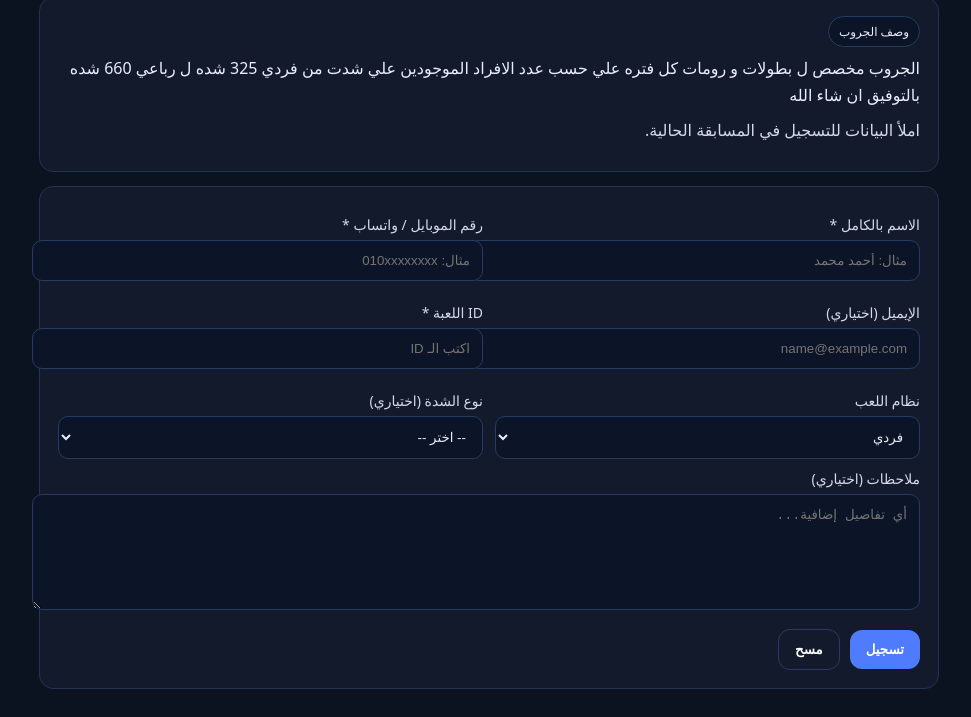
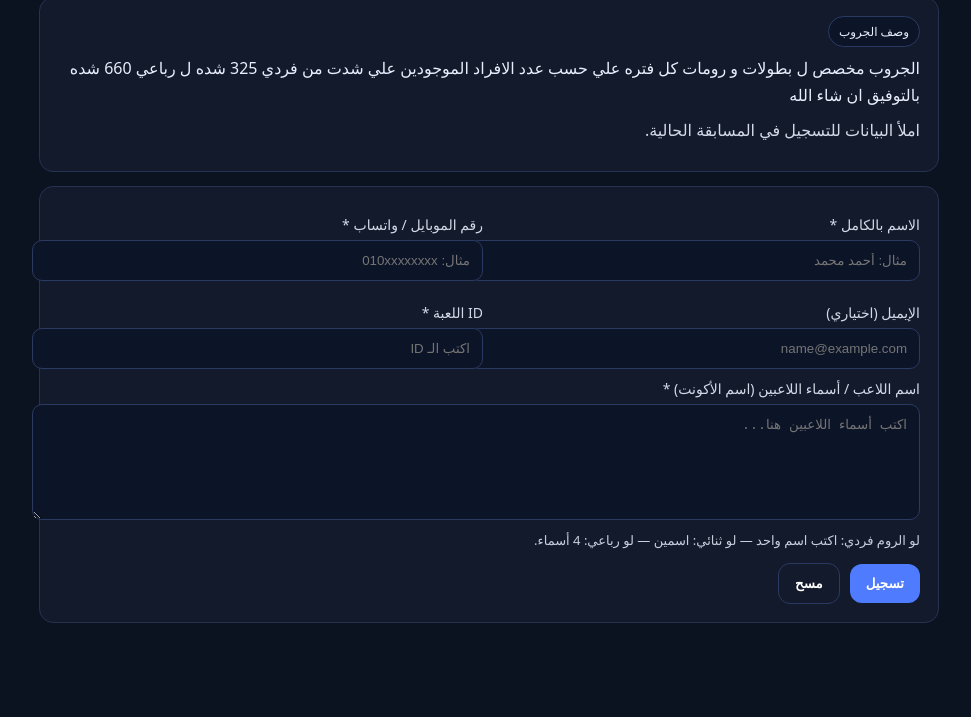
Before and after one commit to johnlatif16/pubg-competitions, a website: page public/index.html in a window 1280 px wide. Shown: the part 84-801 px from the top of the page, without its empty margins (151-1122 px from the left). Drawn offline with Linux system fonts and the light colour scheme.

Commit message:
Update index.html

```diff
--- a/public/index.html
+++ b/public/index.html
@@ -13,7 +13,7 @@
     .grid{display:grid; grid-template-columns:1fr 1fr; gap:12px}
     @media (max-width:720px){.grid{grid-template-columns:1fr}}
     label{display:block; font-size:14px; opacity:.9; margin:10px 0 6px}
-    input,select,textarea{width:100%; padding:12px; border-radius:10px; border:1px solid #2a3a62; background:#0c1427; color:#e9eefc}
+    input,textarea{width:100%; padding:12px; border-radius:10px; border:1px solid #2a3a62; background:#0c1427; color:#e9eefc}
     textarea{min-height:90px; resize:vertical}
     .actions{display:flex; gap:10px; align-items:center; flex-wrap:wrap; margin-top:14px}
     button{padding:12px 16px; border-radius:12px; border:0; background:#4f7cff; color:white; font-weight:700; cursor:pointer}
@@ -25,13 +25,14 @@
     .top{display:flex; justify-content:space-between; align-items:center; gap:10px; flex-wrap:wrap}
     a{color:#9fb7ff}
     .badge{display:inline-block; padding:6px 10px; border-radius:999px; background:#0c1427; border:1px solid #2a3a62; font-size:12px}
+    .hint{opacity:.85; font-size:13px; margin-top:6px}
   </style>
 </head>
 <body>
   <div class="wrap">
     <div class="top">
       <h1>تسجيل بطولات / رومات</h1>
-      <a href="/login.html">دخول الأدمن</a>
+      <a href="/login">دخول الأدمن</a>
     </div>
 
     <div class="card" style="margin-bottom:14px">
@@ -50,38 +51,28 @@
             <label>الاسم بالكامل *</label>
             <input name="fullName" required placeholder="مثال: أحمد محمد" />
           </div>
+
           <div>
             <label>رقم الموبايل / واتساب *</label>
             <input name="phone" required placeholder="مثال: 010xxxxxxxx" />
           </div>
+
           <div>
             <label>الإيميل (اختياري)</label>
             <input name="email" type="email" placeholder="name@example.com" />
           </div>
+
           <div>
             <label>ID اللعبة *</label>
             <input name="gameId" required placeholder="اكتب الـ ID" />
           </div>
-          <div>
-            <label>نظام اللعب</label>
-            <select name="teamMode">
-              <option value="solo">فردي</option>
-              <option value="duo">ثنائي</option>
-              <option value="squad">رباعي</option>
-            </select>
-          </div>
-          <div>
-            <label>نوع الشدة (اختياري)</label>
-            <select name="shaddaType">
-              <option value="">-- اختر --</option>
-              <option value="325">325 شدة</option>
-              <option value="660">660 شدة</option>
-            </select>
-          </div>
         </div>
 
-        <label>ملاحظات (اختياري)</label>
-        <textarea name="notes" placeholder="أي تفاصيل إضافية..."></textarea>
+        <label>اسم اللاعب / أسماء اللاعبين (اسم الأكونت) *</label>
+        <textarea name="notes" required placeholder="اكتب أسماء اللاعبين هنا..."></textarea>
+        <div class="hint">
+          لو الروم فردي: اكتب اسم واحد — لو ثنائي: اسمين — لو رباعي: 4 أسماء.
+        </div>
 
         <div class="actions">
           <button id="btnSubmit" type="submit">تسجيل</button>
@@ -113,13 +104,20 @@
       btn.disabled = true;
       try {
         const data = Object.fromEntries(new FormData(form).entries());
+
         const res = await fetch("/api/register", {
           method: "POST",
           headers: {"Content-Type":"application/json"},
           body: JSON.stringify(data)
         });
-        const out = await res.json();
+
+        const txt = await res.text();
+        let out;
+        try { out = JSON.parse(txt); }
+        catch { out = { error: txt || "Non-JSON response" }; }
+
         if (!res.ok) throw new Error(out.error || "حدث خطأ");
+
         show(okBox, "✅ تم التسجيل بنجاح! بالتوفيق ✨");
         form.reset();
       } catch (err) {
```
